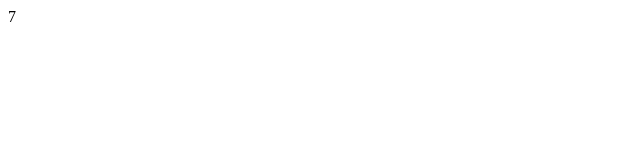
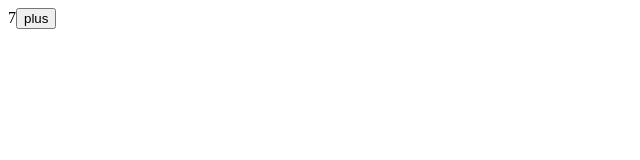
Before and after one commit to serretd5/OpenFullStackCourse, a React (Vite) app in the folder part1/: page / in a window 1280 px wide. Shown: the top 160 px of the page, without its empty margins (0-640 px from the left). Built offline with nearby package versions, Linux system fonts and the light colour scheme.

Commit message:
modified:   part1/src/App.jsx

```diff
--- a/part1/src/App.jsx
+++ b/part1/src/App.jsx
@@ -5,8 +5,9 @@ import { useState } from 'react'
 const App = () => {
 
   const [ counter, setCounter ] = useState(0)
-
-
+  const handleClick = () => {
+    console.log('clicked')
+  }
   setTimeout(
     () => setCounter(counter + 1),
     1000
@@ -14,7 +15,10 @@ const App = () => {
 
   console.log('rendering...', counter)
   return (
-    <div>{counter}</div>
+    <div>{counter}
+    <button onClick={handleClick}>
+        plus
+      </button></div>
   )
 }
 
```
